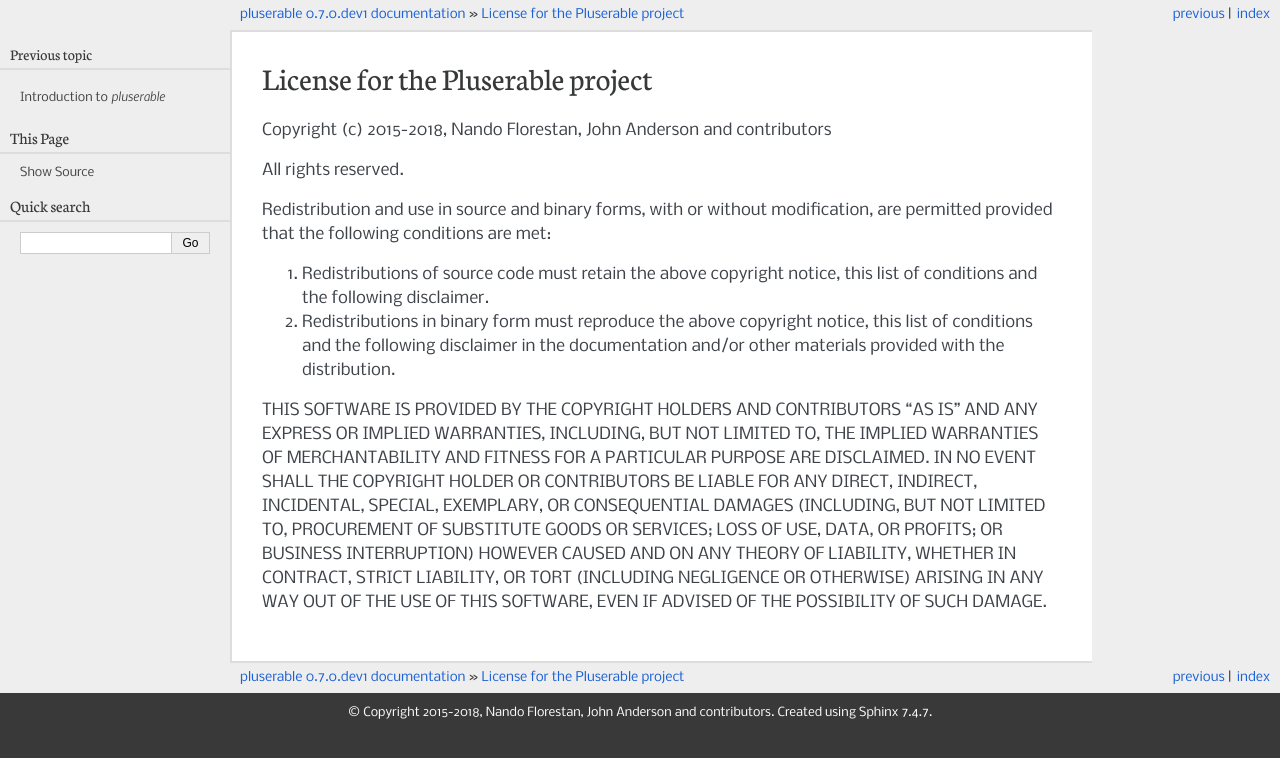
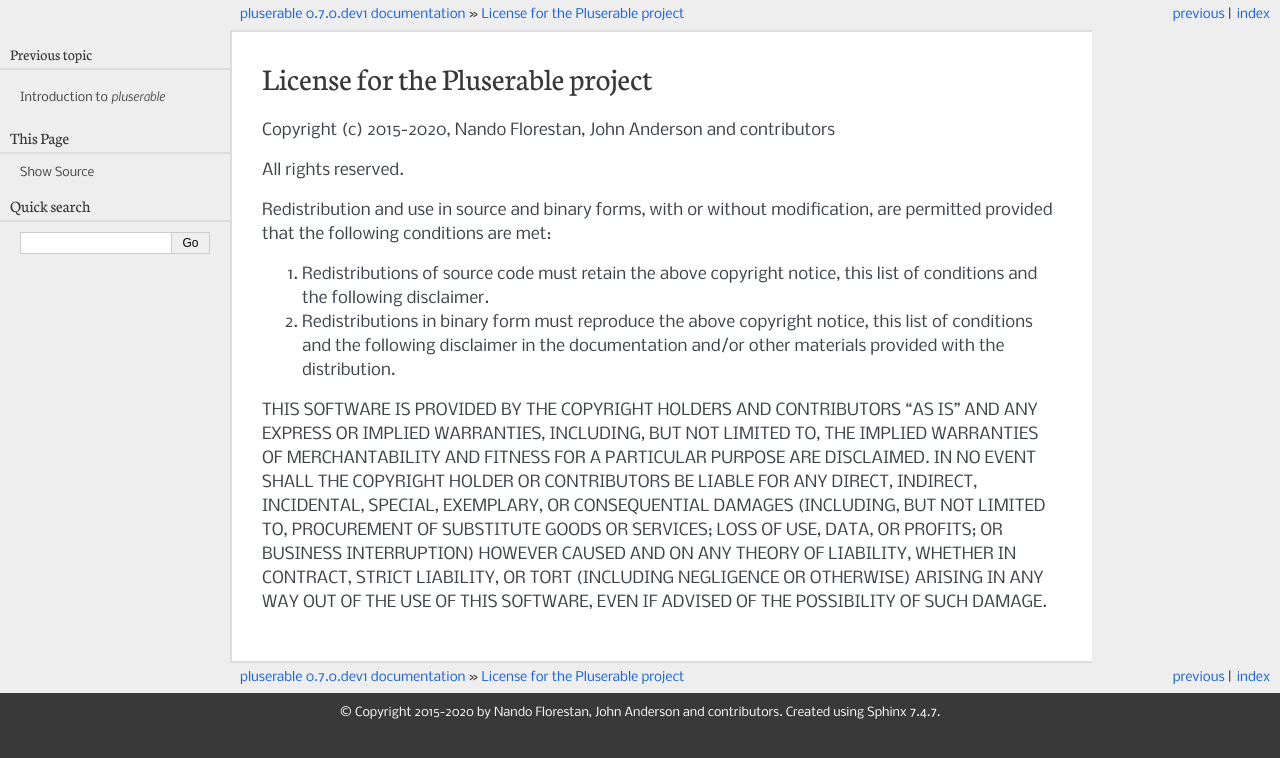
Before and after one commit to nandoflorestan/pluserable, a Sphinx documentation site: the page built from docs/LICENSE.rst, in a window 1280 px wide. Shown: the top 758 px of the page. Built offline with Sphinx 7.4.7, drawn with Linux system fonts in a browser that asks for light colours; pages that are not in the unit, such as notebooks, are missing from menus.

Commit message:
Prepare release

```diff
--- a/docs/LICENSE.rst
+++ b/docs/LICENSE.rst
@@ -2,7 +2,7 @@
 License for the Pluserable project
 ==================================
 
-Copyright (c) 2015-2018, Nando Florestan, John Anderson and contributors
+Copyright (c) 2015-2020, Nando Florestan, John Anderson and contributors
 
 All rights reserved.
 
--- a/docs/conf.py
+++ b/docs/conf.py
@@ -72,7 +72,7 @@
 
 # General information about the project.
 project = 'pluserable'
-copyright = '2015-2018, Nando Florestan, John Anderson and contributors'
+copyright = '2015-2020 by Nando Florestan, John Anderson and contributors'
 author = 'Nando Florestan'
 
 # The version info for the project you're documenting, acts as replacement for
--- a/setup.py
+++ b/setup.py
@@ -59,6 +59,7 @@
         "Programming Language :: Python :: 3",
         "Programming Language :: Python :: 3.6",
         "Programming Language :: Python :: 3.7",
+        "Programming Language :: Python :: 3.8",
         'Programming Language :: Python :: Implementation :: CPython',
         'Programming Language :: Python :: Implementation :: PyPy',
         'Topic :: Internet :: WWW/HTTP :: Dynamic Content',
```
Also changed, not shown: .travis.yml.
